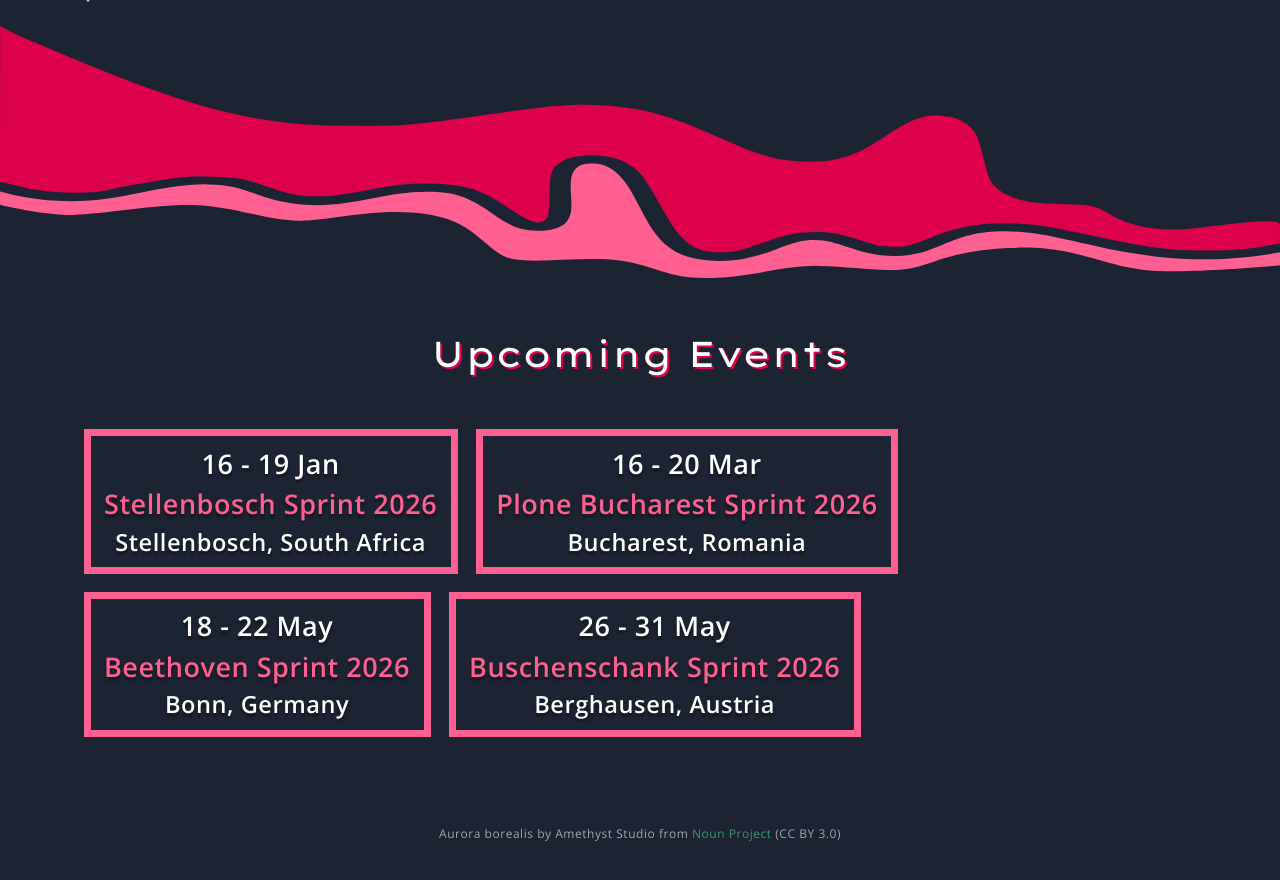
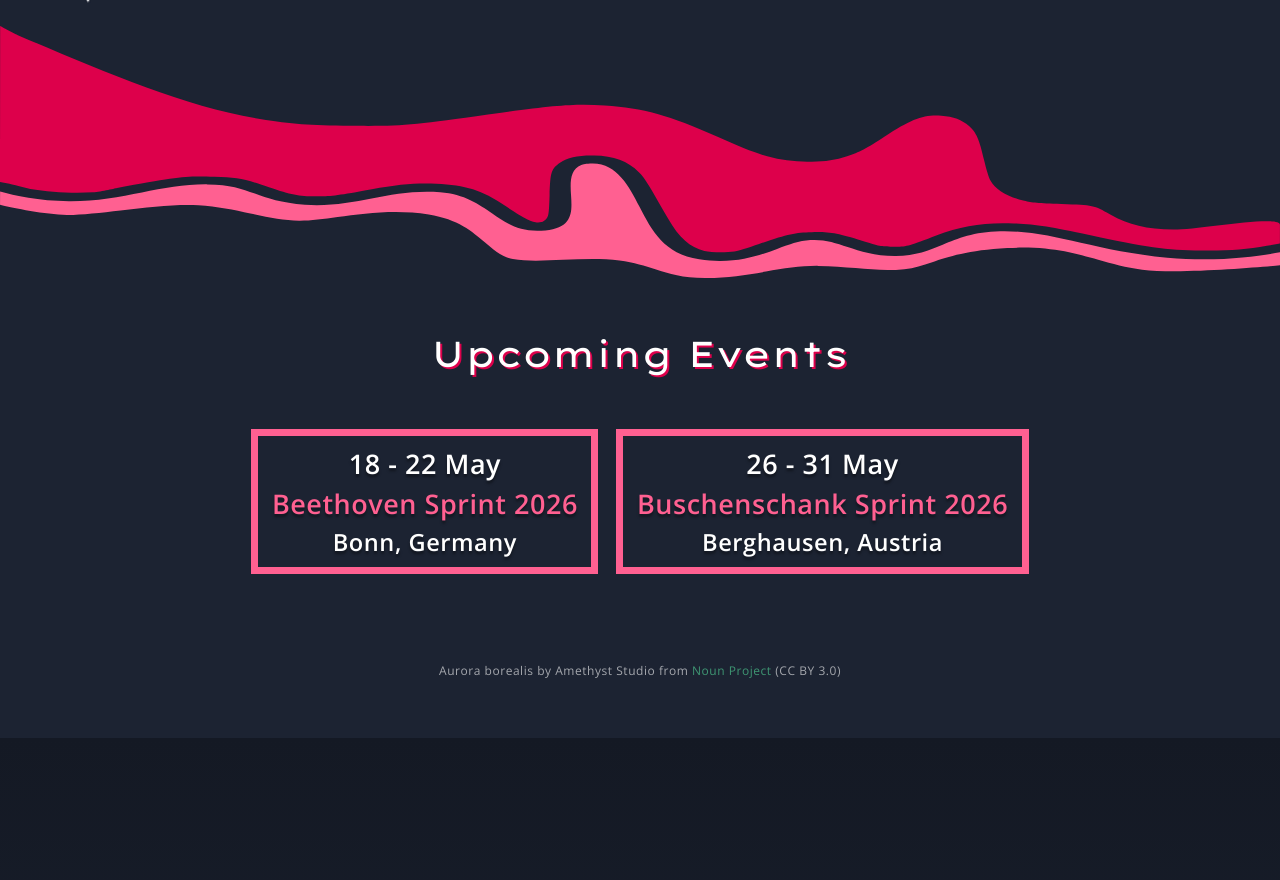
Before and after one commit to eaudeweb/eaudeweb.github.com, a Jekyll site: the page built from plone-bucharest-sprint-2026.html, in a window 1280 px wide and 900 px high, scrolled down 2498 px. Shown: the top 880 px of the window. Built offline with Jekyll 4.4.1, drawn with Linux system fonts in a browser that asks for light colours; after the commit the page ends 3236 px from its top, so only the background shows below that.

Commit message:
plone bucharest 2026

```diff
--- a/Gemfile
+++ b/Gemfile
@@ -1,2 +1,5 @@
 source "https://rubygems.org"
 gem "jekyll", "4.3.3"
+gem "csv"
+gem "logger"
+gem "base64"
--- a/_layouts/plone-2026.html
+++ b/_layouts/plone-2026.html
@@ -24,7 +24,7 @@
       content="Plone sprint hosted by Eau de Web on 16-20 March 2026 in Bucharest, Romania."
     />
     <title>Plone Bucharest Sprint 2026</title>
-    <link rel="icon" type="image/svg" href="./plone-bucharest-sprint-2026/favicon.svg" />
+    <link rel="icon" type="image/svg" href="/plone-bucharest-sprint-2026/favicon.svg" />
     <link rel="preconnect" href="https://fonts.googleapis.com" />
     <link rel="preconnect" href="https://fonts.gstatic.com" crossorigin />
     <link
@@ -39,7 +39,7 @@
     />
     <link
       rel="stylesheet"
-      href="./plone-bucharest-sprint-2026/main.css"
+      href="/plone-bucharest-sprint-2026/main.css"
       media="not print"
     />
   </head>
@@ -52,11 +52,11 @@
           <div class="logo-wrapper d-flex flex-column align-items-center pt-5">
             <div class="a-plone-sprint d-flex align-items-end gap-2">
               a
-              <img src="./plone-bucharest-sprint-2026/logo-plone.svg" width="180" /> sprint
+              <img src="/plone-bucharest-sprint-2026/logo-plone.svg" width="180" /> sprint
             </div>
             <a href="/plone-bucharest-sprint-2026" class="logo mt-3">
               <img
-                src="./plone-bucharest-sprint-2026/plonesprint2025.svg"
+                src="/plone-bucharest-sprint-2026/plonesprint2025.svg"
                 alt="Plone Bucharest Sprint 2026 logo"
               />
             </a>
@@ -74,7 +74,7 @@
             <div class="star"></div>
           </div>
           <img
-            src="./plone-bucharest-sprint-2026/graphic-furthest.svg"
+            src="/plone-bucharest-sprint-2026/graphic-furthest.svg"
             alt="Background layer 3"
             style="top: -36px"
           />
@@ -82,7 +82,7 @@
         <img
           id="foreground"
           class="layer-0"
-          src="./plone-bucharest-sprint-2026/graphic-foreground.svg"
+          src="/plone-bucharest-sprint-2026/graphic-foreground.svg"
           alt="Background layer 0"
         />
       </div>
@@ -125,7 +125,7 @@
                   href="https://maps.app.goo.gl/8cnAWn9FxSHa9WA49"
                 >
                   <img
-                    src="./plone-bucharest-sprint-2026/logo-edw.png"
+                    src="/plone-bucharest-sprint-2026/logo-edw.png"
                     style="margin-left: -0.4em"
                   />
                 </a>
@@ -212,39 +212,18 @@
               title="Mailing list"
               class="anagram text-decoration-none mt-3"
             >
-              <img src="plone-bucharest-sprint-2026/Anagram_logo_1.webp" />
+              <img src="/plone-bucharest-sprint-2026/Anagram_logo_1.webp" />
             </a>
           </div>
         </section>
       </div>
     </div>
-    <img class="img-fluid w-100 mb-5" src="./plone-bucharest-sprint-2026/footer2.svg" />
+    <img class="img-fluid w-100 mb-5" src="/plone-bucharest-sprint-2026/footer2.svg" />
     <footer class="pb-5">
       <div class="container">
         <section id="upcoming" class="d-flex flex-column align-items-center">
           <h2>Upcoming Events</h2>
           <ul class="list-unstyled d-flex flex-column flex-md-row flex-wrap gap-3 mt-3">
-            <li>
-              <a
-                class="btn btn-outline border-7 btn-block d-flex flex-column text-center fs-4 icon icon-yes"
-                href="https://plone.org/news-and-events/events/sprints/stellenbosch-sprint-2026"
-                target="_blank"
-              >
-                <time class="date">16 - 19 Jan</time>
-                <strong class="name">Stellenbosch Sprint 2026</strong>
-                <small>Stellenbosch, South Africa</small></a
-              >
-            </li>
-            <li>
-              <a
-                class="btn btn-outline border-7 btn-block d-flex flex-column text-center fs-4 icon icon-yes"
-                href="/plone-bucharest-sprint-2026"
-              >
-                <time class="date">16 - 20 Mar</time>
-                <strong class="name">Plone Bucharest Sprint 2026</strong>
-                <small>Bucharest, Romania</small></a
-              >
-            </li>
             <li>
               <a
                 class="btn btn-outline border-7 btn-block d-flex flex-column text-center fs-4 icon icon-yes"
@@ -285,16 +264,16 @@
     </footer>
     <script
       type="text/javascript"
-      src="./plone-bucharest-sprint-2026/jquery-1.10.2.min.js"
+      src="/plone-bucharest-sprint-2026/jquery-1.10.2.min.js"
     ></script>
     <script
       type="text/javascript"
-      src="./plone-bucharest-sprint-2026/TweenMax.min.js"
+      src="/plone-bucharest-sprint-2026/TweenMax.min.js"
     ></script>
     <script
       type="text/javascript"
-      src="./plone-bucharest-sprint-2026/jquery.scrollmagic.min.js"
+      src="/plone-bucharest-sprint-2026/jquery.scrollmagic.min.js"
     ></script>
-    <script type="text/javascript" src="./plone-bucharest-sprint-2026/main.js"></script>
+    <script type="text/javascript" src="/plone-bucharest-sprint-2026/main.js"></script>
   </body>
 </html>
```
